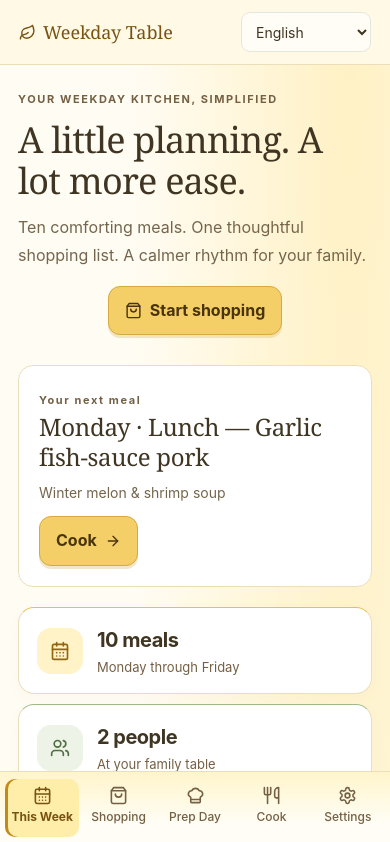
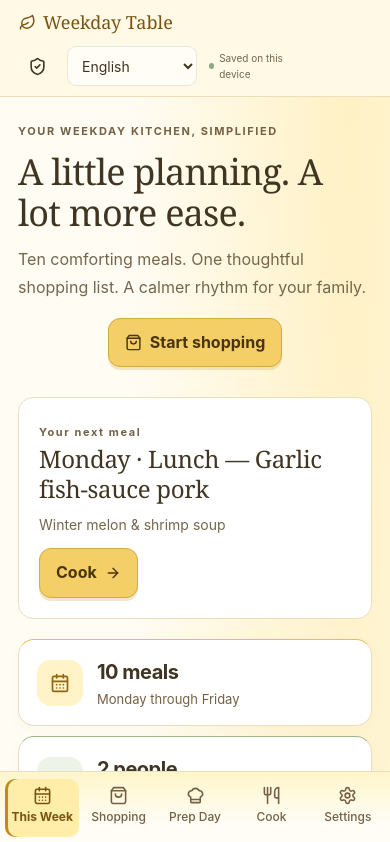
Before and after one commit to nguyenhuuphan/static-webapp-family-weekly-meal-planning, a React (Vite) app in the folder source/: page / in a window 390 px wide. Shown: the top 842 px of the page. Built offline with nearby package versions, Linux system fonts and the light colour scheme.

Commit message:
Keep save status and safety guidance accessible on mobile

```diff
--- a/source/src/layout/AppLayout/index.tsx
+++ b/source/src/layout/AppLayout/index.tsx
@@ -1,5 +1,5 @@
 import { LanguageSwitcher, useI18n, useText } from "src/i18n";
-import { CalendarDays, Leaf, Clock, X, CheckCircle2 } from "lucide-react";
+import { CalendarDays, Leaf, Clock, X, CheckCircle2, ShieldCheck } from "lucide-react";
 
 import { replaceMeal } from "src/domain";
 import { Button } from "src/modules/shared-main/components";
@@ -39,6 +39,7 @@ const AppLayout: React.FC<IProps> = () => {
     setToast,
     swapId,
     setSwapId,
+    navigate,
   } = useMealPlanner();
   const text = useText();
   const timers = [...(s.timers || []), ...(s.timer ? [s.timer] : [])];
@@ -61,6 +62,7 @@ const AppLayout: React.FC<IProps> = () => {
             {tr("weekOf")} {localizedDate(s.weekStart, "Monday")}
           </span>
           <div className="topbar-tools">
+            <button className="mobile-safety icon-button" aria-label={tr("safetyStorage")} onClick={() => navigate("safety")}><ShieldCheck size={19} /></button>
             <LanguageSwitcher />
             <span className="saved">
               <i />
--- a/source/src/scss/styles.scss
+++ b/source/src/scss/styles.scss
@@ -2364,7 +2364,9 @@ html[lang="vi"] .welcome h2 {
 }
 @media (max-width: 680px) {
   .topbar-tools .saved {
-    display: none;
+    display: flex;
+    font-size: 10px;
+    max-width: 95px;
   }
   .language-switcher > span {
     position: absolute;
@@ -2384,6 +2386,17 @@ html[lang="vi"] .welcome h2 {
     overflow-wrap: anywhere;
   }
 }
+.mobile-safety { display: none; }
+@media (max-width: 680px) {
+  .mobile-safety { display: inline-flex; flex-shrink: 0; }
+  .topbar { height: auto; min-height: 65px; flex-wrap: wrap; padding-block: 10px; }
+  .topbar-tools { flex-wrap: wrap; }
+  .page-content { padding-bottom: 120px; }
+  .shopping-row { flex-wrap: wrap; }
+  .pantry-amount { max-width: 140px; font-size: 12px; }
+  .pantry-amount input { width: 100%; }
+}
+.quantity small { display: block; font-size: 11px; font-weight: normal; }
 @media print {
   .week-companion {
     display: none;
```
